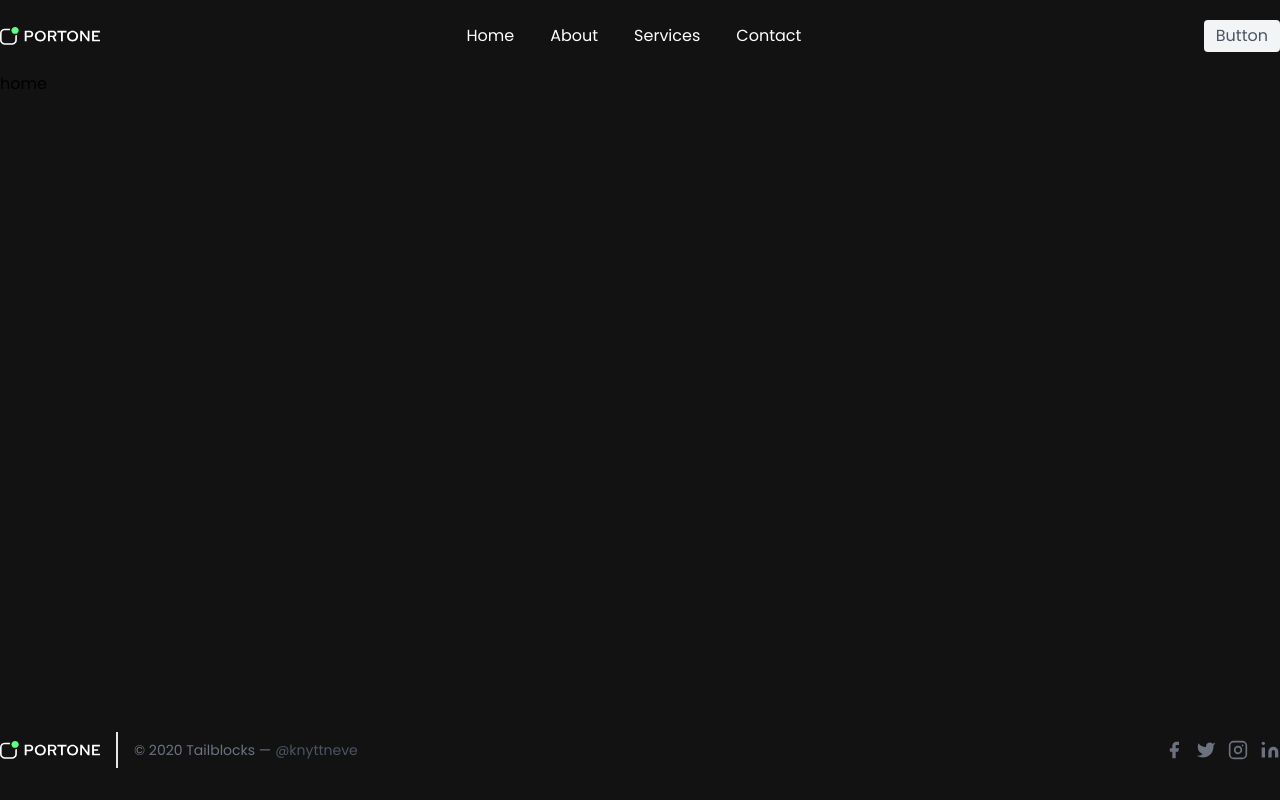
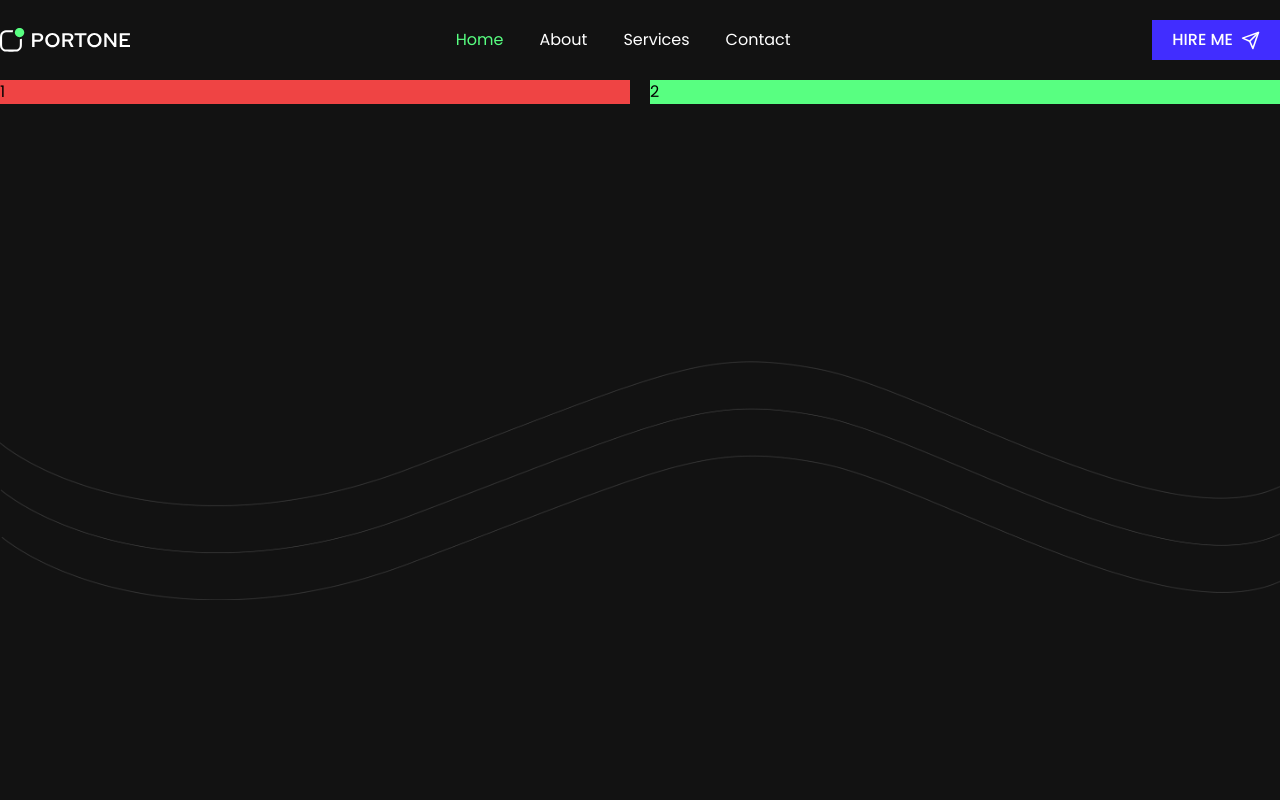
Before and after one commit to irfansadiq030/modern-nextjs-portfolio, a Next.js app: page / in a window 1280 px wide. Shown: the top 800 px of the page. Built offline with nearby package versions, Linux system fonts and the light colour scheme.

Commit message:
Add HeroSection component, update layout styles, and enhance header and footer

```diff
--- a/src/components/Footer.js
+++ b/src/components/Footer.js
@@ -10,7 +10,7 @@ const Footer = () => {
           href="/"
           class="flex title-font font-medium items-center text-gray-900 mb-4 md:mb-0"
         >
-          <Image src="/logo.svg" width={100} height={50} alt="logo" />
+          <Image src="/logo.svg" width={130} height={50} alt="logo" />
         </Link>
         <p class="text-sm text-gray-500 sm:ml-4 sm:pl-4 sm:border-l-2 sm:border-gray-200 sm:py-2 sm:mt-0 mt-4">
           © 2020 Tailblocks —
--- a/src/components/Header.js
+++ b/src/components/Header.js
@@ -1,6 +1,8 @@
 import React from "react";
 import Image from "next/image";
 import Link from "next/link";
+
+import { FiSend } from "react-icons/fi";
 
 const Header = () => {
   return (
@@ -10,12 +12,12 @@ const Header = () => {
           href="/"
           class="flex title-font font-medium items-center text-gray-900 mb-4 md:mb-0"
         >
-          <Image src="/logo.svg" width={100} height={50} alt="logo" />
+          <Image src="/logo.svg" width={130} height={50} alt="logo" />
         </Link>
         <nav class="md:ml-auto md:mr-auto flex flex-wrap items-center text-base justify-center">
           <Link
             href="/"
-            class="mr-9 text-white hover:text-secondary active:text-secondary"
+            class="mr-9 text-secondary hover:text-secondary active:text-secondary"
           >
             Home
           </Link>
@@ -32,8 +34,11 @@ const Header = () => {
             Contact
           </Link>
         </nav>
-        <button class="inline-flex items-center bg-gray-100 border-0 py-1 px-3 focus:outline-none hover:bg-gray-200 rounded text-base mt-4 md:mt-0">
-          Button
+        <button class="inline-flex uppercase font-medium items-center bg-accent text-white border-0 py-2 px-5 focus:outline-none rounded-[5] text-base mt-4 md:mt-0">
+          Hire me
+          <span className="ml-2 ">
+            <FiSend size={19} />
+          </span>
         </button>
       </div>
     </header>
--- /dev/null
+++ b/src/components/HeroSection.js
@@ -0,0 +1,16 @@
+import React from 'react'
+
+const HeroSection = () => {
+  return (
+    <section className="bg-[url('/lines-bg.png')] bg-contain bg-no-repeat bg-center h-screen w-full">
+      <div className="grid grid-cols-2 grid-rows-1 gap-5 container mx-auto">
+        <div className='bg-red-500'>
+            1
+        </div>
+        <div className='bg-secondary'>2</div>
+      </div>
+    </section>
+  );
+}
+
+export default HeroSection
--- a/src/components/Layout.js
+++ b/src/components/Layout.js
@@ -18,7 +18,7 @@ const Layout = ({ children }) => {
       <Header />
 
       {/* Main content takes up available space */}
-      <main className="flex-grow container mx-auto">{children}</main>
+      <main className="flex-grow">{children}</main>
 
       {/* Footer always at the bottom */}
       <Footer />
--- a/src/pages/index.js
+++ b/src/pages/index.js
@@ -1,7 +1,9 @@
+import HeroSection from "@/components/HeroSection";
+
 export default function Home() {
   return (
     <>
-      home
+      <HeroSection />
     </>
   );
 }
--- a/tailwind.config.mjs
+++ b/tailwind.config.mjs
@@ -10,6 +10,7 @@ export default {
       colors: {
         primary: "#121212",
         secondary: "#58FF81",
+        accent: "#412DFF",
       },
       fontFamily: {
         sans: ["var(--font-poppins)", "sans-serif"], // Use the CSS variable
```
Also changed, not shown: public/lines-bg.png (added), 1 other file (tests, documents, lock files or other folders).
